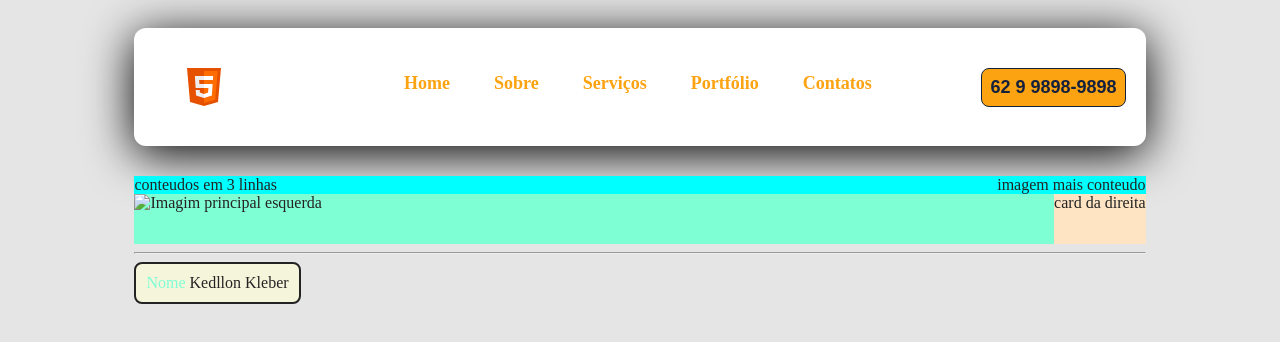
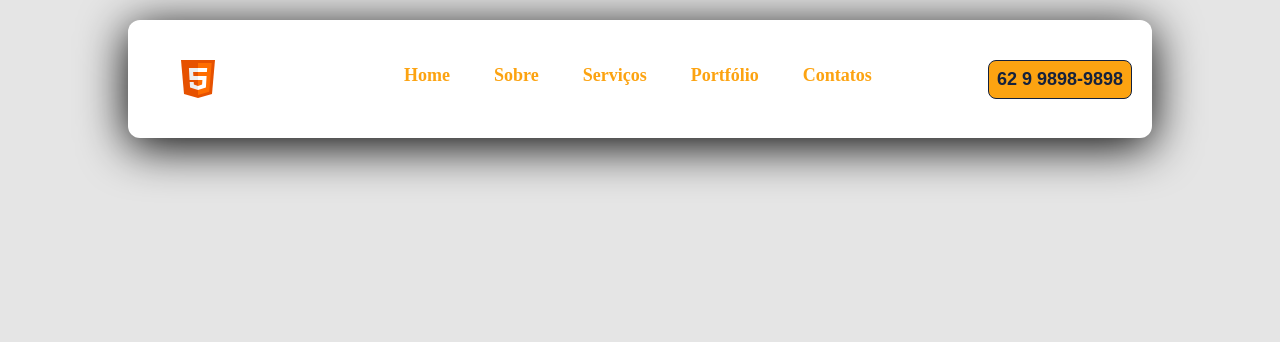
Before and after one commit to kkleber1991/ESTUDANDO-HTML-E-CSS, a plain HTML site: page index.html in a window 1280 px wide. Drawn offline with Linux system fonts and the light colour scheme.

Commit message:
Finalizando primeiro cabeçalho
Primeiro cabeçalho finalizado. Partimos pra outra!

```diff
--- a/index.html
+++ b/index.html
@@ -37,43 +37,6 @@
             </div>
             <a href="#"> <button class="chamar">62 9 9898-9898</button></a>
         </header>
-        <main>
-            <div class="topobanner">
-                <div style="color: #232323;">
-                    conteudos em 3 linhas
-                </div>
-                <div style="color: #232323;">
-                    imagem mais conteudo
-                </div>
-            </div>
-
-            <div class="cardsinicial">
-                <img style="color: #232323;" src="" alt="Imagim principal esquerda">
-                <div class="secaodireita">
-                    <div style="color: #232323;">
-                        card da direita
-                    </div>
-                </div>
-            </div>
-
-            <hr>
-            <!-- seção 2 -->
-            <div class="secao02">
-                <div class="esquerdasec02">
-                    <p class="linhasecao02">
-                        <span class="stylenome">Nome</span>
-                        <span>Kedllon Kleber</span>
-                    </p>
-                </div>
-                <div class="direitasec02">
-
-                </div>
-            </div>
-
-        </main>
-        <footer>
-
-        </footer>
     </div>
 </body>
 
--- a/style.css
+++ b/style.css
@@ -1,6 +1,7 @@
 body {
     background-color: #e5e5e5;
     color: #fff;
+    margin: 0px;
 }
 
 header{
@@ -95,7 +96,7 @@ li:hover {
     padding: 8px;
     background-color: #14213d;
     border-color: #fca311;
-    transform: scale(1.3);
+    transform: scale(1.2);
     transition: 0.5s;
 }
 
```
